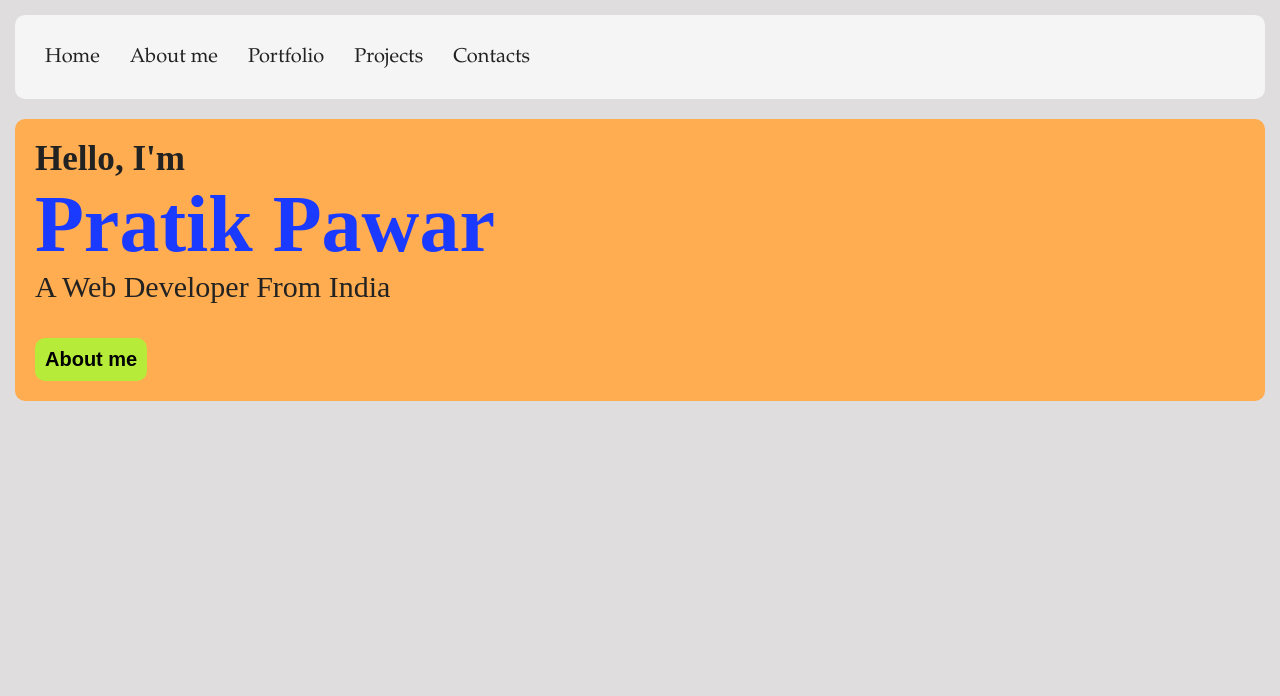
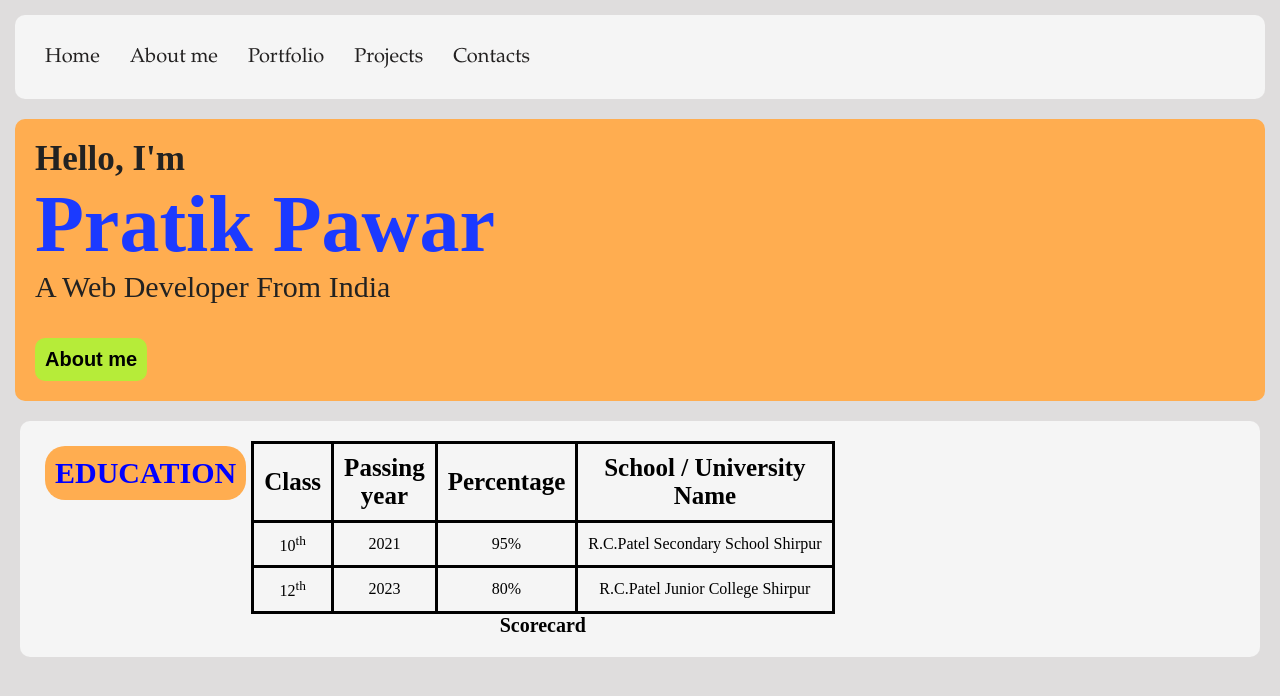
Before and after one commit to Pratikpawar13/Portfolio, a plain HTML site: page index.html in a window 1280 px wide. Drawn offline with Linux system fonts and the light colour scheme.

Commit message:
Educatin section

```diff
--- a/index.html
+++ b/index.html
@@ -23,5 +23,31 @@
             <button>About me</button>
         </div>
     </div>
+    <div class="body">
+        <section class="edu">
+            <h1 class="heading">EDUCATION</h1>
+            <table>
+                <caption>Scorecard</caption>
+                <tr>
+                    <th>Class</th>
+                    <th>Passing <br> year</th>
+                    <th>Percentage</th>
+                    <th>School / University <br>Name</th>
+                </tr>
+                <tr>
+                    <td>10<sup>th</sup></td>
+                    <td>2021</td>
+                    <td>95%</td>
+                    <td>R.C.Patel Secondary School Shirpur</td>
+                </tr>
+                <tr>
+                    <td>12<sup>th</sup></td>
+                    <td>2023</td>
+                    <td>80%</td>
+                    <td>R.C.Patel Junior College Shirpur</td>
+                </tr>
+            </table>
+        </section>
+    </div>
 </body>
 </html>
--- a/style.css
+++ b/style.css
@@ -38,7 +38,7 @@ body{
     text-decoration: underline;
 
 }
-h1{
+h3+h1{
     color: rgb(27, 58, 255);
     font-size: 80px;
 }
@@ -51,3 +51,35 @@ button{
     border: none;
     background-color: rgb(182, 236, 57);
 }
+.heading{
+    background-color: rgb(255, 173, 80);
+    float:left;
+    padding: 10px;
+    margin: 5px;
+    border-radius: 20px;
+    font-size: 30px;
+    color: blue;
+}
+.edu{
+    margin: 20px;
+    padding: 20px;
+    border-radius: 10px;
+    background-color: whitesmoke;
+
+}
+.edu caption{
+    caption-side: bottom;
+    font-size: 20px;
+    font-weight:bold;
+}
+table,tr,th,td{
+    border: 3px solid black;
+    border-collapse: collapse;
+    padding: 10px;
+    text-align: center;
+}
+th{
+    font-size: 25px;
+    font-family: 'Times New Roman', Times, serif;
+
+}
```
